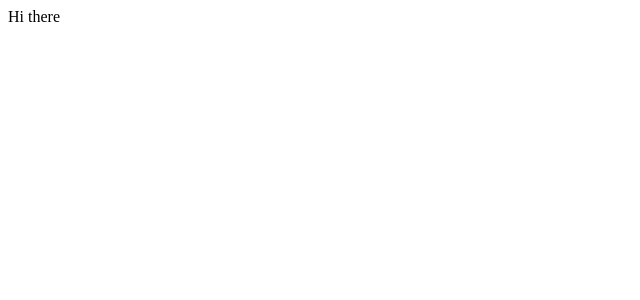
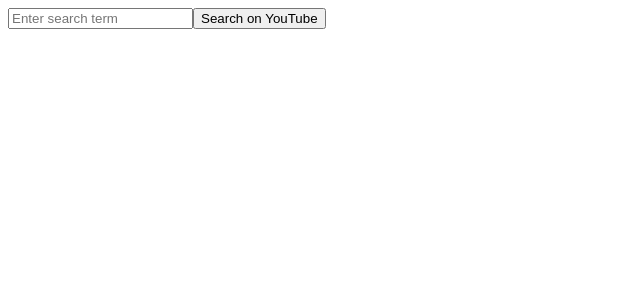
Before and after one commit to Yh010/DesiAlarmClock, a React (Vite) app: page / in a window 1280 px wide. Shown: the top 300 px of the page, without its empty margins (0-640 px from the left). Built offline with nearby package versions, Linux system fonts and the light colour scheme.

Commit message:
youtube api added

```diff
--- a/src/App.jsx
+++ b/src/App.jsx
@@ -1,13 +1,11 @@
-import { useState } from 'react'
-
 import './App.css'
+import SongsearchButton from './components/SongsearchButton'
 
 function App() {
-  const [count, setCount] = useState(0)
 
   return (
     <>
-      Hi there
+      <SongsearchButton/>
     </>
   )
 }
--- /dev/null
+++ b/src/components/SongsearchButton.jsx
@@ -0,0 +1,66 @@
+import { useState } from 'react';
+
+const SongsearchButton = () => {
+  const [searchTerm, setSearchTerm] = useState('');
+  const [videos, setVideos] = useState([]);
+
+  const handleInputChange = (event) => {
+    setSearchTerm(event.target.value);
+  };
+
+  const handleSearch = async () => {
+    try {
+      // Replace 'YOUR_API_KEY' with your actual YouTube Data API key
+      const apiKey = 'AIzaSyAYr18wLgTl4PSSFtCCZ6cbHmdJZMpM9oQ';
+
+      // Ensure the search term is not empty
+      if (!searchTerm.trim()) {
+        console.log('Please enter a search term');
+        return;
+      }
+
+      // Construct the API URL for searching videos
+      const apiUrl = `https://www.googleapis.com/youtube/v3/search?part=snippet&maxResults=5&q=${encodeURIComponent(
+        searchTerm
+      )}&key=${apiKey}`;
+
+      // Fetch data from the YouTube Data API
+      const response = await fetch(apiUrl);
+      const data = await response.json();
+
+      // Update the videos state with the search results
+      setVideos(data.items || []);
+    } catch (error) {
+      console.error('Error searching on YouTube:', error);
+    }
+  };
+  const handleVideoClick = (videoId) => {
+    // You can handle playing the video here, for now, let's log the video ID
+    console.log('Playing video with ID:', videoId);
+  };
+
+  return (
+    <div>
+      <input
+        type="text"
+        placeholder="Enter search term"
+        value={searchTerm}
+        onChange={handleInputChange}
+      />
+      <button onClick={handleSearch}>Search on YouTube</button>
+
+      {/* Display the search results */}
+      <div>
+        {videos.map((video) => (
+          <div key={video.id.videoId} onClick={() => handleVideoClick(video.id.videoId)}>
+             <img src={video.snippet.thumbnails.default.url} alt={video.snippet.title} />
+            <h3>{video.snippet.title}</h3>
+            <p>{video.snippet.description}</p>
+          </div>
+        ))}
+      </div>
+    </div>
+  );
+};
+
+export default SongsearchButton;
```
